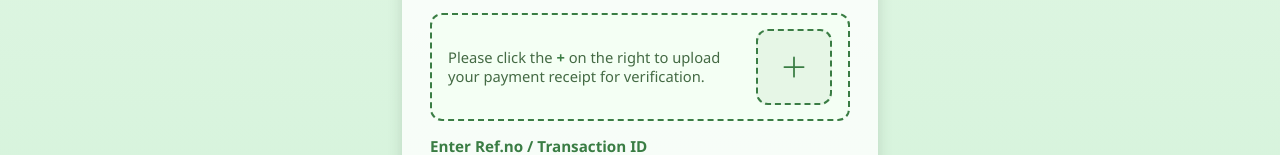
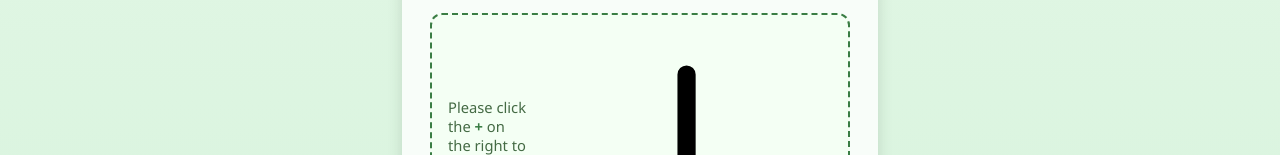
Before and after one commit to ayi042048-ops/ku9-selfcheckorder, a plain HTML site: page index.html in a window 1280 px wide. Shown: the part 789-944 px from the top of the page. Drawn offline with Linux system fonts and the light colour scheme; a script that the page names is missing.

Commit message:
Update index.html

```diff
--- a/index.html
+++ b/index.html
@@ -333,7 +333,6 @@
         <div class="upload-text">
           Please click the <b style="color:#3a7d44;">+</b> on the right to upload your payment receipt for verification.
         </div>
-        <label class="upload-area" for="file-upload">
           <img id="receiptPreview" src="" alt="Receipt Preview" style="display:none; width:100%; height:100%; object-fit:cover; border-radius:12px;" />
           <svg id="plusIcon" xmlns="http://www.w3.org/2000/svg" viewBox="0 0 256 256">
             <path d="M224,128a8,8,0,0,1-8,8H136v80a8,8,0,0,1-16,0V136H40a8,8,0,0,1,0-16h80V40a8,8,0,0,1,16,0v80h80A8,8,0,0,1,224,128Z" />
```
